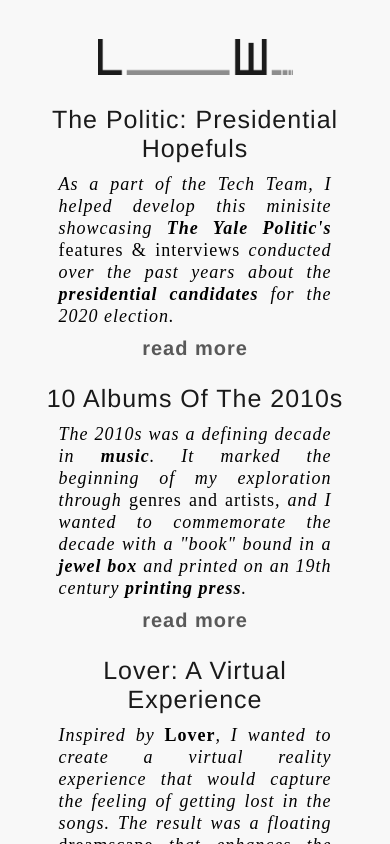
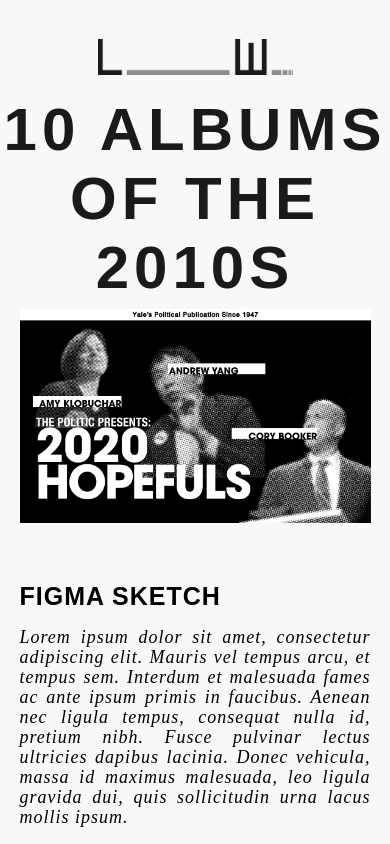
Before and after one commit to law-wang/projects, a plain HTML site: page pages/10of10s.html in a window 390 px wide. Drawn offline with Linux system fonts and the light colour scheme; a web font is replaced by a local one.

```diff
--- a/assets/styles/projectpage.css
+++ b/assets/styles/projectpage.css
@@ -140,6 +140,9 @@ h6 {
 	margin-right: auto;
 	margin-bottom: 0;
 }
+.tenoftentitle {
+	width: 50%;
+}
 .imageleft {
 	position: absolute;
 	width: 45%;
@@ -218,7 +221,7 @@ mark {
 	padding-right: 1px;
 }
 
-/* For Flexible Display*/
+/* For Responsive Display*/
 @media only screen and (min-width: 2000px) {
 	#header {
 		margin-bottom: 3%;
@@ -239,7 +242,8 @@ mark {
 	}
 }
 @media only screen and (max-width: 1000px) {
-	.imageleft, .imagerightbottom {
+	.imageleft,
+	.imagerightbottom {
 		position: relative;
 		align-items: center;
 		margin-top: 0;
@@ -261,7 +265,8 @@ mark {
 		margin: auto;
 		width: 50%;
 	}
-	.drightbottom, .dleft {
+	.drightbottom,
+	.dleft {
 		background-color: inherit;
 		margin-bottom: 20px;
 	}
@@ -293,7 +298,8 @@ mark {
 		background-color: rgba(0,0,0,0.0);
 		margin-bottom: 5%;
 	}
-	.imageleft, .imagerightbottom {
+	.imageleft,
+	.imagerightbottom {
 		width: 90%;
 	}
 	.dright {
@@ -311,4 +317,7 @@ mark {
 		font-size: 60px;
 		padding-top: 10px;
 	}
+	.tenoftentitle {
+		width: 100%;
+	}
 }
--- a/pages/10of10s.html
+++ b/pages/10of10s.html
@@ -7,29 +7,21 @@
     <meta name="author" content="Rence Wang">
     <link rel="shortcut icon" type="image/png" href="../assets/images/favicon-1.png"/>
     <script src="http://use.edgefonts.net/source-sans-pro:n2:default.js" type="text/javascript"></script>
-    <link rel="stylesheet" href="../assets/styles/main.css">
+    <link rel="stylesheet" href="../assets/styles/projectpage.css">
   </head>
 
   <body>
     <div class="overall">
       <div id=header>
-        <a href="https://www.rencewang.com"><img src="../assets/images/LW5.png" style="width:50%"></a>
+        <a href="https://www.rencewang.com/"><img src="../assets/images/LW5.png" style="width:50%"></a>
       </div>
-      <div class="projectcontainer">
-        <div class="project"><a href="https://thepolitic.org/hopefuls/"><h4>The Politic: Presidential Hopefuls</h4></a></div>
-        <div class="description">As a part of the Tech Team, I helped develop this minisite showcasing <b>The Yale Politic's</b> <span class="emphasize">features & interviews</span> conducted over the past years about the <b>presidential candidates</b> for the 2020 election.</div>
-        <div class="glowlink"><a href=""><h5>Read More</h5></a></div>
-        <div class="project"><a href=""><h4>10 Albums of The 2010s</h4></a></div>
-        <div class="description">The 2010s was a defining decade in <b>music</b>. It marked the beginning of my exploration through <span class="emphasize">genres and artists</span>, and I wanted to commemorate the decade with  a "book" bound in a <b>jewel box</b> and printed on an 19th century <b>printing press</b>.</div>
-        <div class="glowlink"><a href=""><h5>READ MORE</h5></a></div>
-        <div class="project"><h4>Lover: a Virtual Experience</h4></div>
-        <div class="description">Inspired by <span class="emphasize"><b>Lover</b></span>, I wanted to create a virtual reality experience that would capture the feeling of getting lost in the songs. The result was a floating <span class="emphasize">dreamscape</span> that enhances the listening experience.</div>
-        <div class="glowlink"><a href=""><h5>READ MORE</h5></a></div>
-        <h1>OTHER* STUFF</h1>
-        <div class="archive"><a href="https://www.rencewang.com/pages/inmydefense"><h6>In My Defense</h6></a></div>
-        <div class="archive"><a href=""><h6>Coming Soon</h6></a></div>
-        <div class="archive"><a href=""><h6>Coming Soon</h6></a></div>
+      <div class="title titlecenter tenoftentitle">
+        <h1>10 Albums of the 2010s</h1>
       </div>
-  </div>
+      <div><img src="../assets/images/hopefulsfigma.png" class="imageleft imagelefthopefuls"></div>
+      <div class="description dright drightbottom"><h2>Figma Sketch</h2>Lorem ipsum dolor sit amet, consectetur adipiscing elit. Mauris vel tempus arcu, et tempus sem. Interdum et malesuada fames ac ante ipsum primis in faucibus. Aenean nec ligula tempus, consequat nulla id, pretium nibh. Fusce pulvinar lectus ultricies dapibus lacinia. Donec vehicula, massa id maximus malesuada, leo ligula gravida dui, quis sollicitudin urna lacus mollis ipsum. </div>
+      <div><img src="../assets/images/hopefulshome.png" class="imagerightbottom"></div>
+      <div class="description dright dleft"><h2>Figma Sketch</h2>Lorem ipsum dolor sit amet, consectetur adipiscing elit. Mauris vel tempus arcu, et tempus sem. Interdum et malesuada fames ac ante ipsum primis in faucibus. Aenean nec ligula tempus, consequat nulla id, pretium nibh. Fusce pulvinar lectus ultricies dapibus lacinia. Donec vehicula, massa id maximus malesuada, leo ligula gravida dui, quis sollicitudin urna lacus mollis ipsum. </div>
+    </div>
   </body>
 </html>
```
Also changed, not shown: 5 other files.
